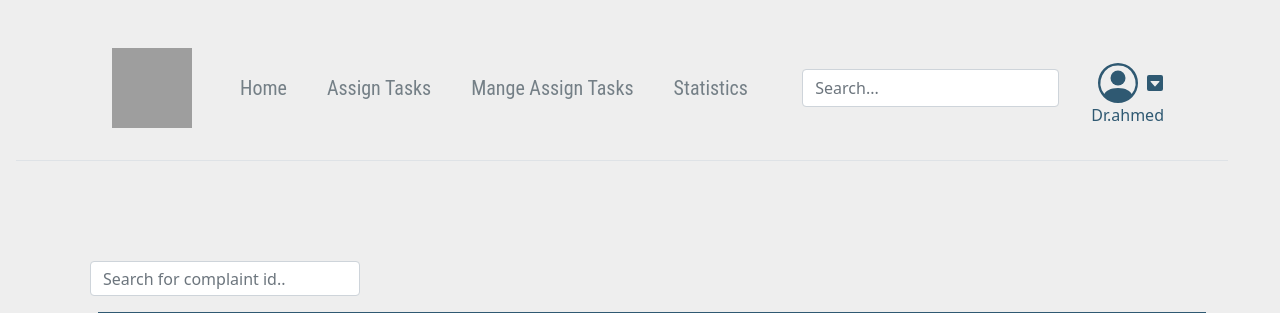
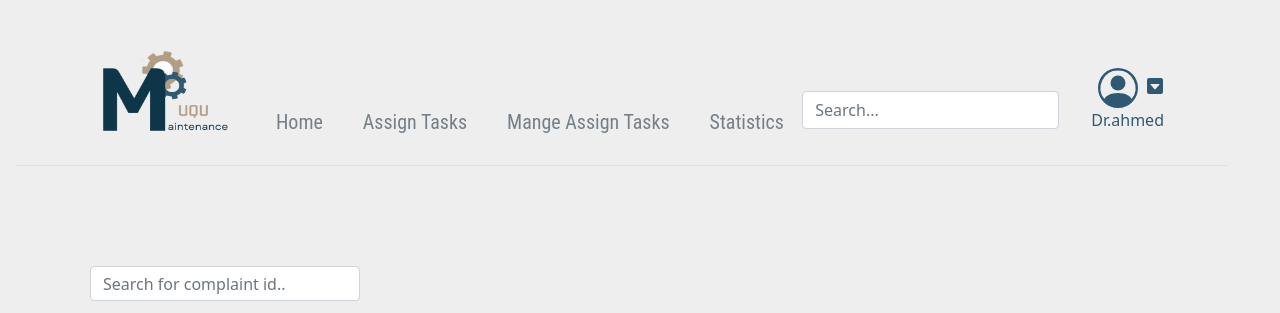
Before and after one commit to RahafMAlharbi/Graduation_Project, a PHP site: the page made by Finally/pages/Manage Tasks/Manage.php in a window 1280 px wide. Shown: the top 313 px of the page. Run offline with PHP 8.4, Linux system fonts and the light colour scheme; the template is opened without the code that fills it, so the values that code supplies are empty; a user stored in the database is signed in; data comes from the database, SQL or seed files in the repository; some libraries are stand-ins or nearby versions; grey boxes are pictures that could not be loaded.

Commit message:
Update Manage.php

```diff
--- a/Finally/pages/Manage Tasks/Manage.php
+++ b/Finally/pages/Manage Tasks/Manage.php
@@ -416,6 +416,18 @@ $result = $conn->query($qury);
     height: 100px;
     margin-top: -50px;
   }
+  .hmarg{
+margin-top: 63px;
+
+  }
+  .hmarg2{
+ margin-top: 38px;
+
+  }
+  .hmarg3{
+margin-top: 5px;
+
+}
   /* footer */
 </style>
 
@@ -427,23 +439,23 @@ $result = $conn->query($qury);
       <div class="container">
         <div class="d-flex flex-wrap align-items-center justify-content-center justify-content-lg-start">
           <a href="/" class="d-flex align-items-center mb-2 mb-lg-0 text-dark text-decoration-none">
-            <svg class="bi me-2" width="40" height="32" role="img" aria-label="Bootstrap"> <img src="img/MUQU.png" width="80" height="80" alt=""></svg>
+            <svg class="bi me-2" width="40" height="32" role="img" aria-label="Bootstrap"> <img class="card-img-top imglogo" src="../img/muqu2.png" width="100" height="80" alt=""></svg>
           </a>
 
           <ul class="nav col-12 col-lg-auto me-lg-auto mb-2 justify-content-center mb-md-0">
 
 
             <!--  <img src="img/MUQU.png" width="80" height="80" alt="">-->
-            <li><a href="..\ManagerHome.php" class="nav-link px-2 nav ps-5 hedermaargin link-secondary">Home</a></li>
+            <li><a href="..\ManagerHome.php" class="hmarg nav-link px-2 nav ps-5 hedermaargin link-secondary">Home</a></li>
 
-            <li><a href="..\Assign Tasks\Assign.php" class="nav-link px-2 ms-4 hedermaargin link-dark">Assign Tasks</a></li>
-            <li><a href="Manage.php" class="nav-link px-2 ms-4  hedermaargin link-dark">Mange Assign Tasks</a></li>
+            <li><a href="..\Assign Tasks\Assign.php" class="hmarg nav-link px-2 ms-4 hedermaargin link-dark">Assign Tasks</a></li>
+            <li><a href="Manage.php" class="nav-link px-2 ms-4  hmarg hedermaargin link-dark">Mange Assign Tasks</a></li>
 
-            <li><a href="#" class="nav-link px-2 ms-4 hedermaargin  link-dark">Statistics</a></li>
+            <li><a href="#" class="nav-link px-2 ms-4 hedermaargin hmarg link-dark">Statistics</a></li>
           </ul>
 
-          <form class="col-12 col-lg-auto mb-3 mb-lg-0 me-lg-3 heder-search">
-            <input type="search" class="form-control" placeholder="Search..." aria-label="Search">
+          <form class="hmarg2 col-12 col-lg-auto mb-3 mb-lg-0 me-lg-3 heder-search">
+            <input type="search" class=" form-control" placeholder="Search..." aria-label="Search">
           </form>
 
 
@@ -452,7 +464,7 @@ $result = $conn->query($qury);
             <button class="dropbtn ">
 
               <!-- person icon  -->
-              <svg xmlns="http://www.w3.org/2000/svg" width="50" height="40" fill="currentColor" class="bi bi-person-circle" viewBox="0 0 16 16">
+              <svg xmlns="http://www.w3.org/2000/svg" width="50" height="40" fill="currentColor" class="hmarg3 bi bi-person-circle" viewBox="0 0 16 16">
                 <path d="M11 6a3 3 0 1 1-6 0 3 3 0 0 1 6 0z" />
                 <path fill-rule="evenodd" d="M0 8a8 8 0 1 1 16 0A8 8 0 0 1 0 8zm8-7a7 7 0 0 0-5.468 11.37C3.242 11.226 4.805 10 8 10s4.757 1.225 5.468 2.37A7 7 0 0 0 8 1z" />
               </svg>
```
